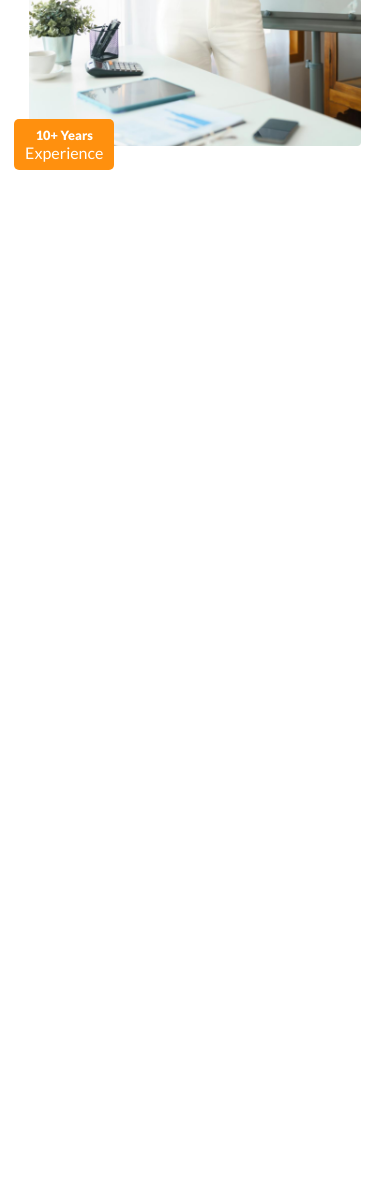
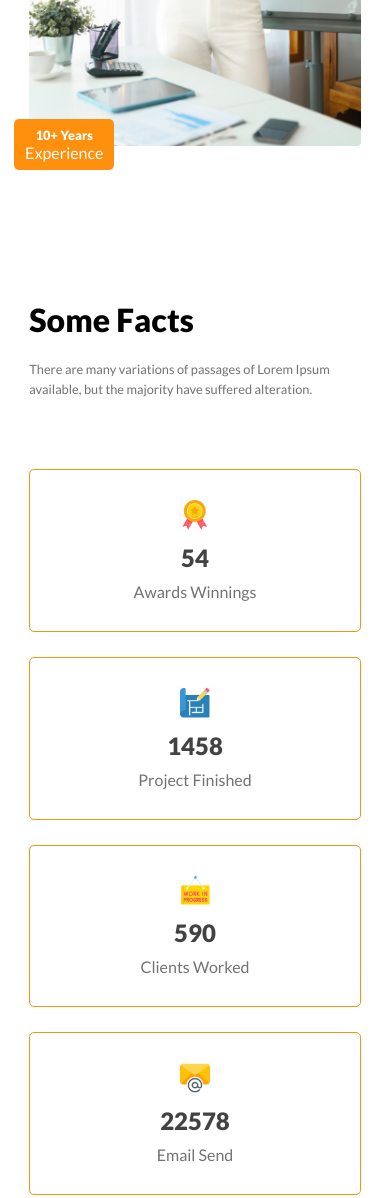
Before and after one commit to Aslam-Hosen/g3-architects, a plain HTML site: page index.html in a window 390 px wide. Shown: the part 3739-4937 px from the top of the page. Before the commit the page ends 4039 px from the top, so only its background shows below. Drawn offline with Linux system fonts and the light colour scheme.

Commit message:
facts area style and responsive done

```diff
--- a/index.html
+++ b/index.html
@@ -134,6 +134,44 @@
 
         </section>
 
+<!-- Facts area -->
+
+        <section class="container facts">
+             <div class="facts-content">
+                  <h1>Some Facts</h1>
+                  <p class="primary-clr">There are many variations of passages of Lorem Ipsum available, but the majority have suffered alteration.</p>
+             </div>
+
+             <div class="facts-card">
+
+                  <div class="facts-card-item">
+                    <img src="images/icons/ribon.png" alt="">
+                    <h3>54</h3>
+                    <p>Awards Winnings</p>
+                  </div>
+
+                  <div class="facts-card-item">
+                    <img src="images/icons/projects.png" alt="">
+                    <h3>1458</h3>
+                    <p>Project Finished</p>
+                  </div>
+
+                  <div class="facts-card-item">
+                    <img src="images/icons/customers.png" alt="">
+                    <h3>590</h3>
+                    <p>Clients Worked</p>
+                  </div>
+
+                  <div class="facts-card-item">
+                    <img src="images/icons/email.png" alt="">
+                    <h3>22578</h3>
+                    <p>Email Send</p>
+                  </div>
+
+             </div>
+
+        </section>
+
     </main>
 
     <!-- Main section end -->
--- a/style.css
+++ b/style.css
@@ -197,6 +197,54 @@ span.yellow{
     margin-bottom: 30px;
 }
 
+/* Facts area style */
+
+.facts-content {
+    width: 40%;
+}
+
+.facts-content h1 {
+    font-size: 2rem;
+    font-weight: 900;
+    margin-bottom: 20px;
+}
+
+.facts-content p {
+    line-height: 20px;
+}
+
+.facts-card {
+    margin-top: 70px;
+    display: flex;
+    justify-content: space-around;
+}
+
+.facts-card-item {
+    border: 1px solid #ff900e;
+    border-radius: 5px;
+    text-align: center;
+    padding: 30px;
+}
+
+.facts-card-item img {
+    width: 30px;
+    margin-bottom: 10px;
+}
+
+.facts-card-item h3 {
+    font-size: 1.50rem;
+    font-weight: 800;
+    color: #424242;
+    margin-bottom: 10px;
+}
+
+.facts-card-item p {
+    color: #727272;
+}
+
+.facts {
+    margin-bottom: 100px;
+}
 
 
 /* Responsive area style */
@@ -204,7 +252,7 @@ span.yellow{
 /* small device */
 
 @media only screen and (max-width:576px) {
-    .navbar, .teams {
+    .navbar, .teams, .facts-card {
         flex-direction: column;
     }
 
@@ -265,6 +313,14 @@ span.yellow{
         font-size: 0.8rem;
     }
 
+    .facts-card-item{
+        margin-bottom: 25px;
+    }
+
+    .facts-content{
+        width: 100%;
+    }
+
 
 }
 
@@ -303,4 +359,9 @@ span.yellow{
         width: 100%;
     }
 
+    .facts-content{
+        width: 80%;
+    }
+
+
 }
```
